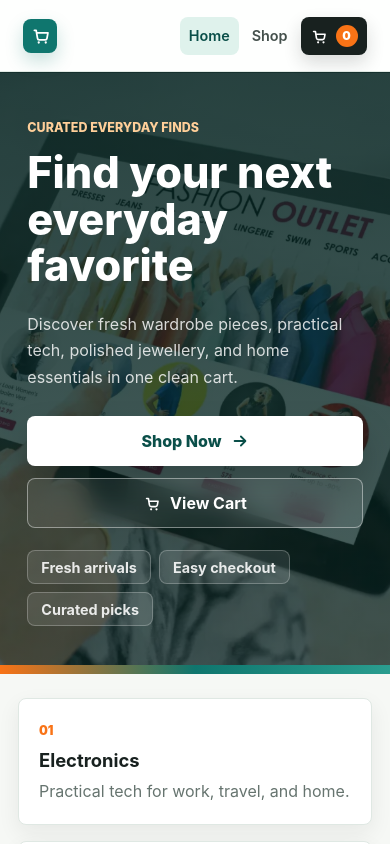
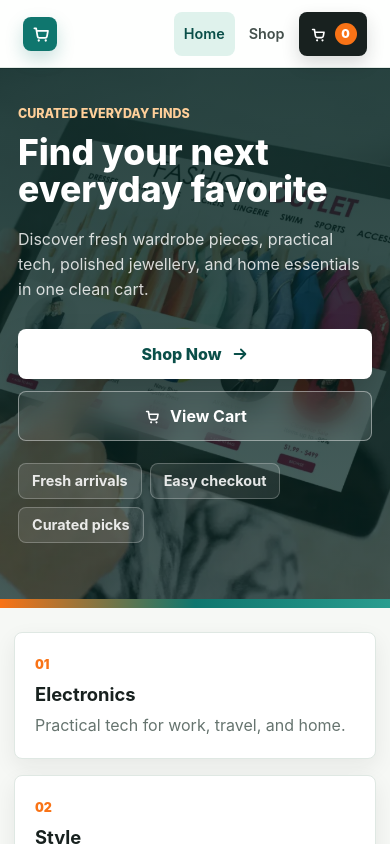
Before and after one commit to BUSISWABILIBILI/shopping-cart, a React (Vite) app: page / in a window 390 px wide. Shown: the top 844 px of the page. Built offline with nearby package versions, Linux system fonts and the light colour scheme.

Commit message:
feat: improve product loading and empty states

```diff
--- a/src/styles/Cart.css
+++ b/src/styles/Cart.css
@@ -200,8 +200,8 @@
 }
 
 .cart-controls button {
-  width: 38px;
-  height: 38px;
+  width: 44px;
+  height: 44px;
   border: none;
   background: transparent;
   color: var(--ink);
@@ -215,11 +215,11 @@
 }
 
 .cart-controls span {
-  min-width: 42px;
+  min-width: 46px;
   border-right: 1px solid var(--border);
   border-left: 1px solid var(--border);
   text-align: center;
-  line-height: 38px;
+  line-height: 44px;
   font-weight: 850;
 }
 
@@ -237,10 +237,11 @@
 
 .remove-btn {
   width: fit-content;
+  min-height: 44px;
   border: 1px solid #b42318;
   background: #fff1f0;
   color: #8f1d14;
-  padding: 10px 13px;
+  padding: 0 14px;
   border-radius: 8px;
   font-weight: 800;
 }
--- a/src/styles/Home.css
+++ b/src/styles/Home.css
@@ -53,6 +53,7 @@
   color: white;
   font-size: 4.25rem;
   font-weight: 850;
+  line-height: 1.04;
   letter-spacing: 0;
 }
 
@@ -192,6 +193,7 @@
   .hero {
     align-items: flex-start;
     min-height: 560px;
+    padding: 44px 20px 54px;
   }
 
   .hero::before {
@@ -203,11 +205,12 @@
   }
 
   .hero h1 {
-    font-size: 2.7rem;
+    font-size: 2.55rem;
   }
 
   .hero-copy {
     font-size: 1rem;
+    line-height: 1.58;
   }
 
   .hero-actions {
@@ -225,6 +228,36 @@
   }
 
   .category-strip {
+    width: min(1180px, calc(100% - 28px));
     grid-template-columns: 1fr;
   }
 }
+
+@media (max-width: 480px) {
+  .hero {
+    min-height: 540px;
+    padding: 38px 18px 48px;
+  }
+
+  .hero h1 {
+    font-size: 2.22rem;
+  }
+
+  .hero-copy {
+    margin-top: 18px;
+  }
+
+  .hero-actions {
+    display: grid;
+    grid-template-columns: 1fr;
+  }
+
+  .shop-btn,
+  .cart-btn {
+    width: 100%;
+  }
+
+  .hero-highlights li {
+    min-height: 36px;
+  }
+}
--- a/src/styles/Navbar.css
+++ b/src/styles/Navbar.css
@@ -7,6 +7,7 @@
   display: flex;
   justify-content: space-between;
   align-items: center;
+  gap: 14px;
   position: sticky;
   top: 0;
   z-index: 10;
@@ -41,6 +42,7 @@
 .nav-links {
   display: flex;
   align-items: center;
+  flex-wrap: nowrap;
   gap: 8px;
 }
 
@@ -99,13 +101,17 @@
 }
 
 @media (max-width: 640px) {
+  .navbar {
+    min-height: 68px;
+  }
+
   .nav-links {
     gap: 4px;
   }
 
   .nav-links a {
-    min-height: 38px;
-    padding: 0 9px;
+    min-height: 44px;
+    padding: 0 10px;
     font-size: 0.9rem;
   }
 
@@ -117,3 +123,30 @@
     display: none;
   }
 }
+
+@media (max-width: 380px) {
+  .navbar {
+    padding: 0 12px;
+  }
+
+  .logo-mark {
+    width: 32px;
+    height: 32px;
+  }
+
+  .nav-links a {
+    padding: 0 7px;
+    font-size: 0.86rem;
+  }
+
+  .nav-links a.cart-link {
+    gap: 6px;
+  }
+
+  .cart-badge {
+    min-width: 20px;
+    height: 20px;
+    padding: 0 5px;
+    font-size: 0.7rem;
+  }
+}
--- a/src/styles/ProductCard.css
+++ b/src/styles/ProductCard.css
@@ -1,5 +1,6 @@
 .product-card {
   position: relative;
+  min-width: 0;
   min-height: 100%;
   background: var(--surface);
   border: 1px solid var(--border);
@@ -145,7 +146,7 @@
 
 .quantity-controls button,
 .quantity-controls input {
-  height: 40px;
+  height: 44px;
   border: none;
   background: transparent;
   color: var(--ink);
@@ -153,7 +154,7 @@
 }
 
 .quantity-controls button {
-  width: 40px;
+  width: 44px;
   transition:
     background 0.2s ease,
     color 0.2s ease;
@@ -165,7 +166,7 @@
 }
 
 .quantity-controls input {
-  width: 58px;
+  width: 62px;
   border-right: 1px solid var(--border);
   border-left: 1px solid var(--border);
   text-align: center;
@@ -210,7 +211,25 @@
 }
 
 @media (max-width: 520px) {
+  .product-card {
+    padding: 10px;
+    gap: 14px;
+  }
+
   .product-media {
     aspect-ratio: 1 / 0.82;
+    padding: 18px;
+  }
+
+  .product-card-content {
+    min-height: auto;
+  }
+
+  .product-card-top {
+    align-items: flex-start;
+  }
+
+  .product-category {
+    max-width: 58%;
   }
 }
--- a/src/styles/Shop.css
+++ b/src/styles/Shop.css
@@ -84,7 +84,7 @@
 
 .product-grid {
   display: grid;
-  grid-template-columns: repeat(auto-fill, minmax(230px, 1fr));
+  grid-template-columns: repeat(auto-fill, minmax(min(100%, 240px), 1fr));
   gap: 18px;
 }
 
@@ -163,12 +163,12 @@
 }
 
 .skeleton-stepper {
-  width: 40px;
-  height: 40px;
+  width: 44px;
+  height: 44px;
 }
 
 .skeleton-stepper.wide {
-  width: 140px;
+  width: 150px;
 }
 
 .skeleton-button {
@@ -288,6 +288,7 @@
 
 @media (max-width: 760px) {
   .shop-page {
+    width: min(1240px, calc(100% - 28px));
     padding-top: 34px;
   }
 
@@ -305,6 +306,16 @@
   }
 
   .shop-controls {
+    padding: 12px;
     grid-template-columns: 1fr;
   }
+
+  .product-grid {
+    gap: 14px;
+  }
+
+  .product-skeleton {
+    padding: 10px;
+    gap: 14px;
+  }
 }
```
